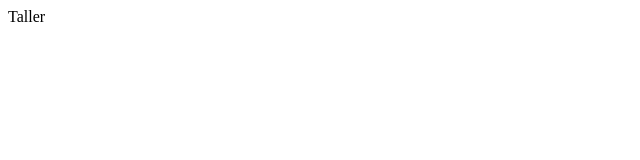
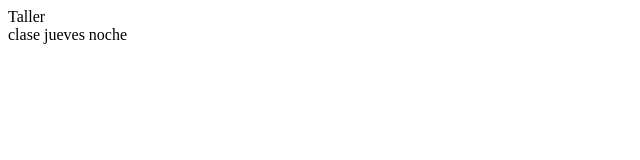
Before and after one commit to imay2byte/Taller-clase, a plain HTML site: page index.html in a window 1280 px wide. Shown: the whole page, without its empty margins (0-640 px from the left). Drawn offline with Linux system fonts and the light colour scheme.

Commit message:
second commit

```diff
--- a/index.html
+++ b/index.html
@@ -7,6 +7,7 @@
 </head>
 <body>
     <div>Taller</div>
+    <div>clase jueves noche</div>
 
 </body>
 </html>
```
